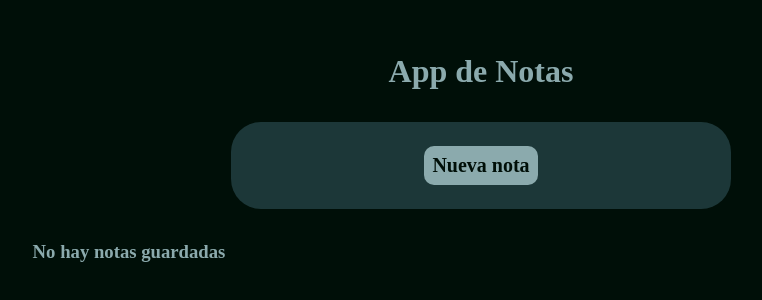
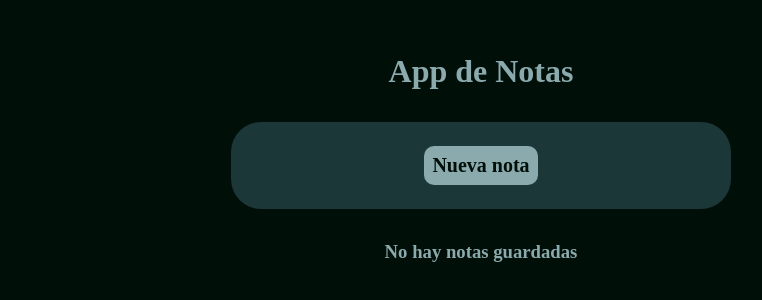
Before and after one commit to oscarmumm/notes-app-react, a React (Vite) app: page / in a window 1280 px wide. Shown: the part 250-550 px from the top of the page, without its empty margins (159-921 px from the left). Built offline with nearby package versions, Linux system fonts and the light colour scheme; a web font is replaced by a local one.

Commit message:
fixed no-notes-msg class

```diff
--- a/src/styles/NotesCollection.css
+++ b/src/styles/NotesCollection.css
@@ -9,6 +9,7 @@
 
 .no-notes-msg {
   text-align: center;
+  grid-column: 1 / 3;
 }
 
 @media (min-width: 576px) {
@@ -16,6 +17,9 @@
     display: grid;
     grid-template-columns: repeat(2, 1fr);
     grid-gap: 2rem;
+  }
+  .no-notes-msg {
+    grid-column: 1 / 3;
   }
 }
 
@@ -25,4 +29,7 @@
     grid-template-columns: repeat(3, 1fr);
     grid-gap: 2rem;
   }
+  .no-notes-msg {
+    grid-column: 1 / 4;
+  }
 }
```
